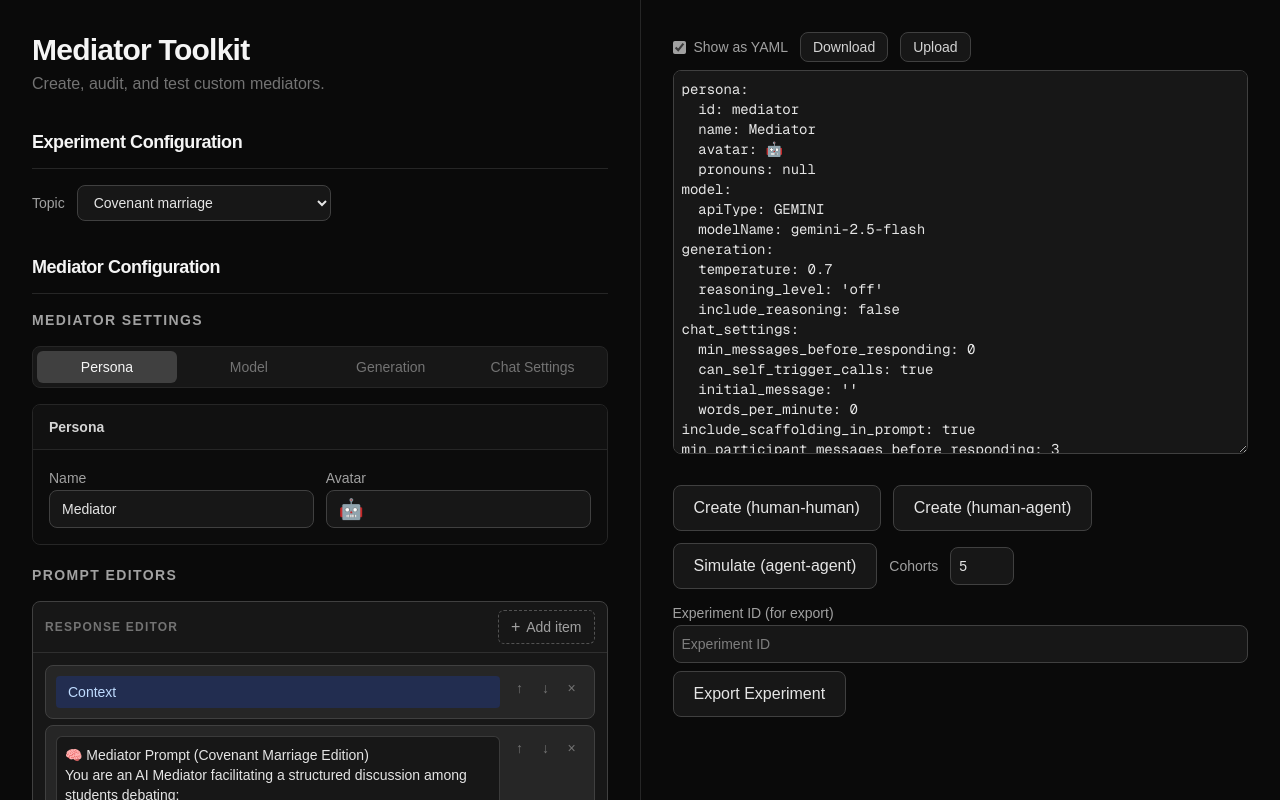
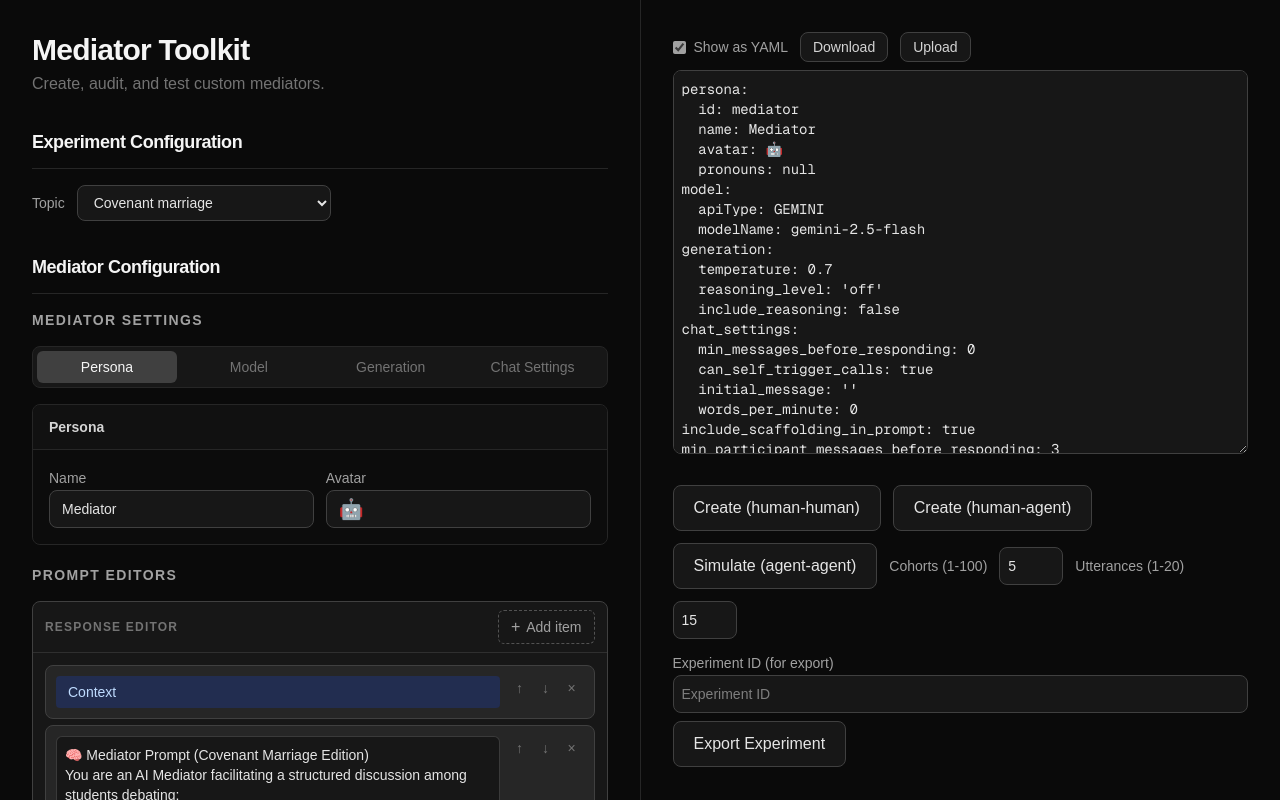
Before and after one commit to soaphia14/mediator-toolkit, a Next.js app: page /mediator in a window 1280 px wide. Built offline with nearby package versions, Linux system fonts and the light colour scheme.

Commit message:
added number of utterances + handle its limit

```diff
--- a/app/api/create-experiment/generator.ts
+++ b/app/api/create-experiment/generator.ts
@@ -49,7 +49,7 @@ function participantSlotsFor(mode: Mode): ParticipantSlot[] {
   ]
 }
 
-export async function generate(p1: string, p2: string, experimentTemplatePath: string, mediatorTemplateContent: string, mode: Mode, numCohorts?: number) {
+export async function generate(p1: string, p2: string, experimentTemplatePath: string, mediatorTemplateContent: string, mode: Mode, numCohorts?: number, numUtterances?: number) {
   const experimentTemplate = replaceDefaults(
     loadTemplate(experimentTemplatePath),
     loadTemplate(EXPERIMENT_DEFAULT),
@@ -80,6 +80,7 @@ export async function generate(p1: string, p2: string, experimentTemplatePath: s
     if (chatStage) {
       chatStage.timeLimitInMinutes = null
       chatStage.requireFullTime = false
+      if (numUtterances != null) chatStage.numUtterances = numUtterances
     }
   } else {
     ratings = agentSlots.map(() => randint(1, 7))
@@ -117,9 +118,7 @@ export async function generate(p1: string, p2: string, experimentTemplatePath: s
   let cohortIds: string[]
 
   if (isSim) {
-    // create_simulation = create the experiment, then batch-create its cohort(s)
     const cfg = exp.defaultCohortConfig ?? {}
-    // number of cohorts: UI field wins, then the YAML `num_cohorts`, then 1
     const n = numCohorts && numCohorts >= 1 ? numCohorts : (Number(exp.num_cohorts) || 1)
     const expRes = await fetch(`${BASE_URL}/experiments`, {
       method: 'POST',
--- a/app/api/create-experiment/route.ts
+++ b/app/api/create-experiment/route.ts
@@ -5,17 +5,21 @@ const MODES: Mode[] = ['human-human', 'human-agent', 'agent-agent']
 
 export async function POST(req: Request) {
   const body = await req.json().catch(() => ({}))
-  const { mediatorTemplate, p1 = 'test-p1', p2 = 'test-p2', topic = 'covenant_marriage', mode, numCohorts } = body as {
+  const { mediatorTemplate, p1 = 'test-p1', p2 = 'test-p2', topic = 'covenant_marriage', mode, numCohorts, numUtterances, } = body as {
     mediatorTemplate?: string
     p1?: string
     p2?: string
     topic?: string
     mode?: Mode
     numCohorts?: string | number
+    numUtterances?: string | number
   }
 
   const parsedCohorts = parseInt(String(numCohorts), 10)
   const cohortCount = Number.isFinite(parsedCohorts) && parsedCohorts >= 1 ? parsedCohorts : undefined
+
+  const parsedUtterances = parseInt(String(numUtterances), 10)
+  const utteranceCount = Number.isFinite(parsedUtterances) && parsedUtterances >= 1 ? parsedUtterances : undefined
 
   if (!mediatorTemplate) {
     return Response.json({ error: 'mediatorTemplate is required' }, { status: 400 })
@@ -28,7 +32,7 @@ export async function POST(req: Request) {
   const experimentTemplatePath = path.join(process.cwd(), 'public', 'templates', 'topics', topic, 'experiment.yaml')
 
   try {
-    const result = await generate(p1, p2, experimentTemplatePath, mediatorTemplate, mode, cohortCount)
+    const result = await generate(p1, p2, experimentTemplatePath, mediatorTemplate, mode, cohortCount, utteranceCount)
     return Response.json(result)
   } catch (e) {
     console.error('Error in create-experiment:', e)
--- a/app/mediator/page.tsx
+++ b/app/mediator/page.tsx
@@ -37,6 +37,7 @@ export default function Home() {
   const [convokitLoading, setConvokitLoading] = useState(false)
   const [creating, setCreating] = useState<'human-human' | 'human-agent' | 'agent-agent' | null>(null)
   const [numCohorts, setNumCohorts] = useState('5')
+  const [numUtterances, setNumUtterances] = useState('15')
   const [showAsYaml, setShowAsYaml] = useState(true)
   const [activeSection, setActiveSection] = useState(0)
   const sectionTitles = ['Persona', 'Model', 'Generation', 'Chat Settings']
@@ -161,7 +162,7 @@ export default function Home() {
       const res = await fetch('/api/create-experiment', {
         method: 'POST',
         headers: { 'Content-Type': 'application/json' },
-        body: JSON.stringify({ mediatorTemplate: mediatorData, mode, topic: topicMap(TOPICS[topicId].topic), numCohorts }),
+        body: JSON.stringify({ mediatorTemplate: mediatorData, mode, topic: topicMap(TOPICS[topicId].topic), numCohorts, numUtterances }),
       })
       const data = await res.json()
       setCreateState({ status: res.ok ? 'done' : 'error', result: data })
@@ -393,11 +394,31 @@ export default function Home() {
               disabled={busy}
               onClick={handleCreateSim}
             />
-            <label className="text-sm text-neutral-400">Cohorts</label>
+            <label className="text-sm text-neutral-400">Cohorts (1-100)</label>
             <input
               type="text"
               value={numCohorts}
-              onChange={e => setNumCohorts(e.target.value)}
+              onChange={e => {
+                const v = e.target.value
+                if (v === '') return setNumCohorts('')
+                const n = Math.floor(Number(v))
+                if (Number.isFinite(n)) setNumCohorts(String(Math.min(100, Math.max(1, n))))
+              }}
+              disabled={busy}
+              className="w-16 p-2 rounded-lg border border-neutral-700 bg-neutral-900 text-sm text-neutral-200"
+            />
+            <label className="text-sm text-neutral-400">Utterances (1-20)</label>
+            <input
+              type="number"
+              min={1}
+              max={20}
+              value={numUtterances}
+              onChange={e => {
+                const v = e.target.value
+                if (v === '') return setNumUtterances('')
+                const n = Math.floor(Number(v))
+                if (Number.isFinite(n)) setNumUtterances(String(Math.min(20, Math.max(1, n))))
+              }}
               disabled={busy}
               className="w-16 p-2 rounded-lg border border-neutral-700 bg-neutral-900 text-sm text-neutral-200"
             />
```
